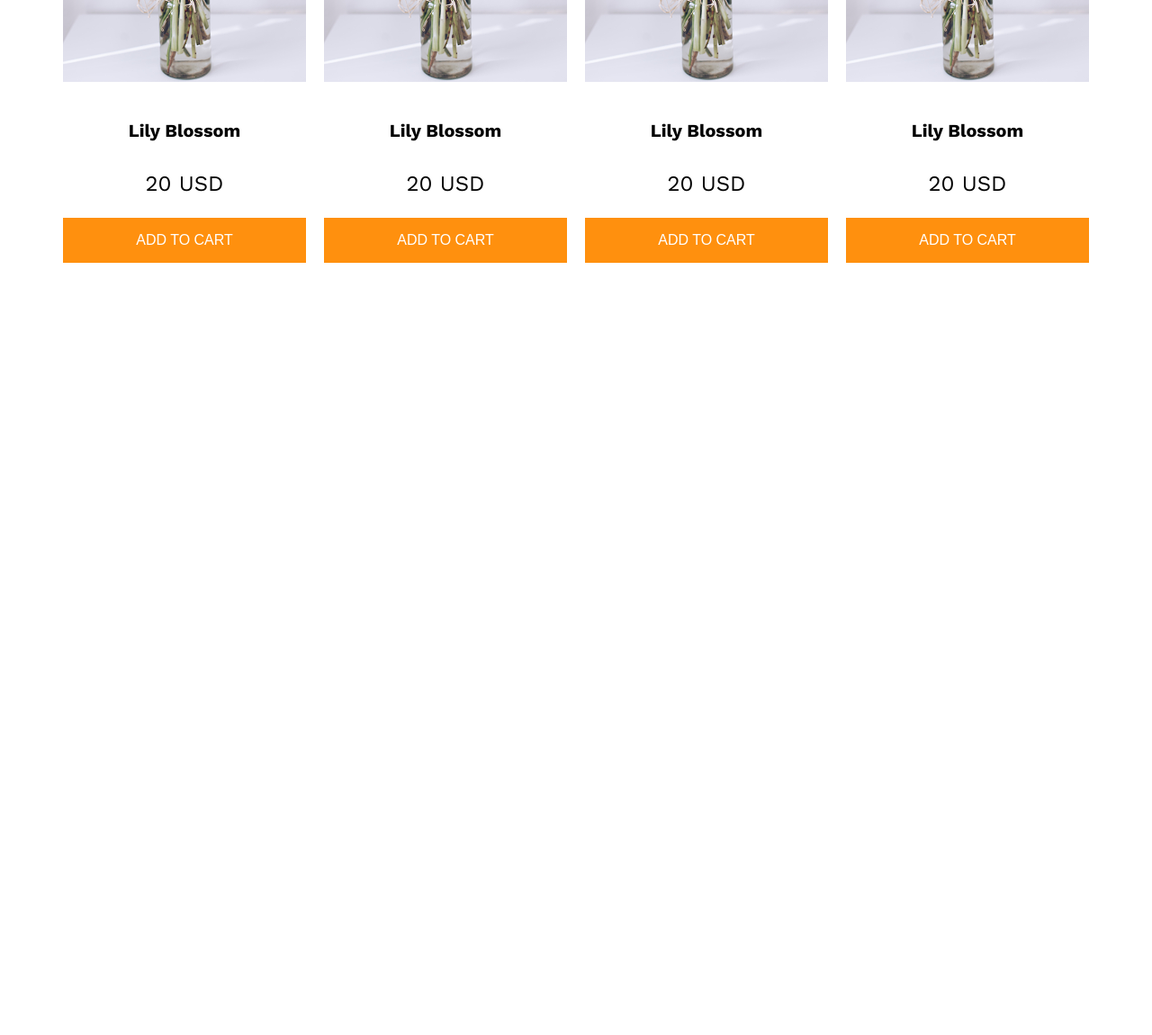
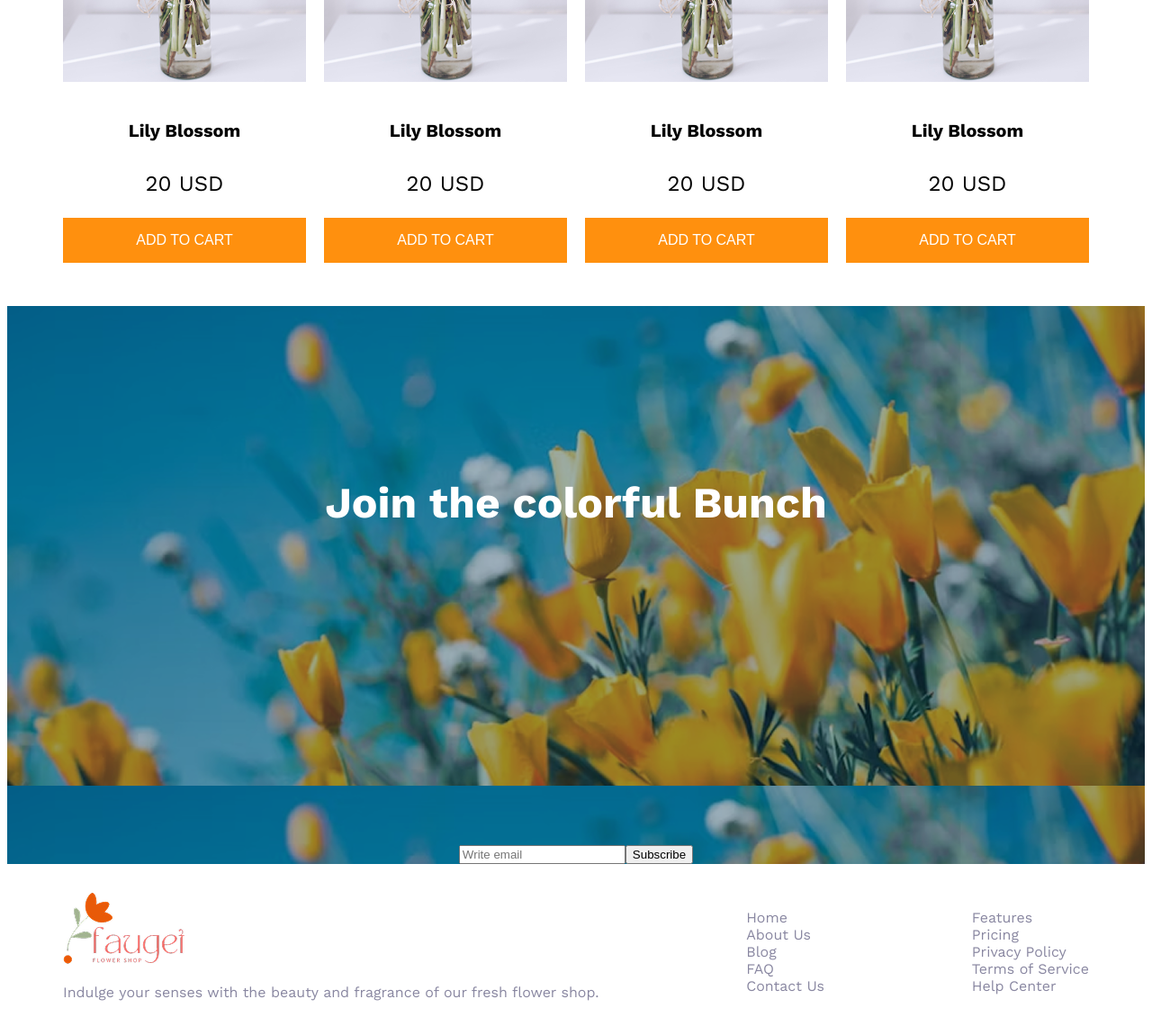
Before and after one commit to SanjidaMostakPrena/My-second-assignment, a plain HTML site: page index.html in a window 1280 px wide. Shown: the part 1860-3010 px from the top of the page at 90% size. Before the commit the page ends 2160 px from the top, so only its background shows below. Drawn offline with nearby package versions, Linux system fonts and the light colour scheme.

Commit message:
add the bunch and footer part

```diff
--- a/index.html
+++ b/index.html
@@ -86,7 +86,40 @@ FLOWERS</span> </h1>
     </div>
   </div>
 </section>
+<section class="bunch">
+  <p class=" bunch-title text-white">Join the colorful Bunch</p>
+  <div class=" input display-flex">
+    <input type="text" placeholder="Write email">
+  <button class="">Subscribe</button>
+  </div>
+
+</section>
 
     </main>
+    <footer>
+      <div class=" last-part display-flex">
+        <div>
+        <img src="./assets/logo.png" alt="">
+      <p class=" descriptipon text-gray">Indulge your senses with the beauty and fragrance of our fresh flower shop. </p>
+      </div>
+
+      <div class="list1 text-gray">
+        <li class="list-link">Home</li>
+        <li class="list-link">About Us</li>
+        <li class="list-link">Blog</li>
+        <li class="list-link">FAQ</li>
+        <li class="list-link">Contact Us</li>
+      </div>
+      <div class="list2 text-gray">
+        <li class="list-link">Features</li>
+        <li>Pricing</li>
+        <li>Privacy Policy</li>
+        <li>Terms of Service</li>
+        <li>Help Center</li>
+      </div>
+
+      </div>
+
+    </footer>
 </body>
 </html>
--- a/style/flower.css
+++ b/style/flower.css
@@ -49,6 +49,7 @@
     margin: 30px auto;
     justify-content: space-between;
 }
+/* part 1 */
 .banner{
     max-width: 1140px;
     margin: 0 auto;
@@ -65,6 +66,7 @@
     font-size: 4rem;
     font-weight: bold;
 }
+/* part 2 */
 .our-plant{
     max-width: 800px;
     margin: 100px auto;
@@ -81,6 +83,7 @@
     font-weight: 400;
 
 }
+
 .flower-img {
   max-width: 1140px;
   margin: 0 auto;
@@ -115,6 +118,47 @@
   width: 100%;
   height: 50px; ;
 }
+/* part 5 */
+.bunch{
+  background-image: url(../assets/news-letter-bg.png);
+  width: 100%;
+  height: auto;
+}
+.bunch-title {
+  text-align: center;
+  justify-content: center;
+  align-items: center;
+  padding: 190px 0;
+  font-size: 3rem;
+  font-weight: bold;
+}
+/* footer */
+.input{
+  text-align: center;
+  align-items: center;
+  justify-content: center;
+   max-width: 1140px;
+    margin: 0 auto;
+    margin-top: 162px;
+}
+.last-part{
+   max-width: 1140px;
+    margin: 30px auto;
+    justify-content: space-between;
+}
+.list1,.list2{
+  text-decoration: none;
+  list-style: none;
+  gap: 10;
+  margin-bottom: 10px;
+  margin-top: 20px;
+}
+.description{
+  font-size: 1.5rem;
+  font-weight: 400;
+  height: auto;
+}
+
 /* responsive query */
 
 @media screen and (max-width: 576px) {
```
